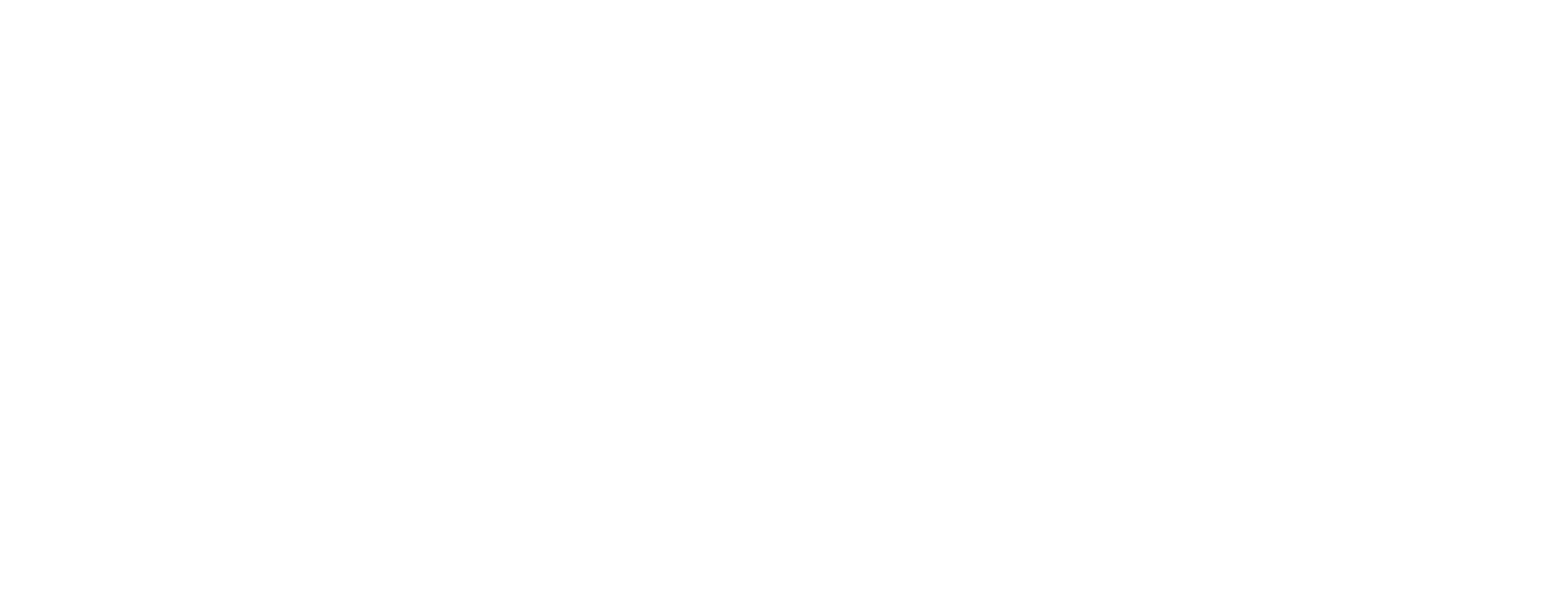
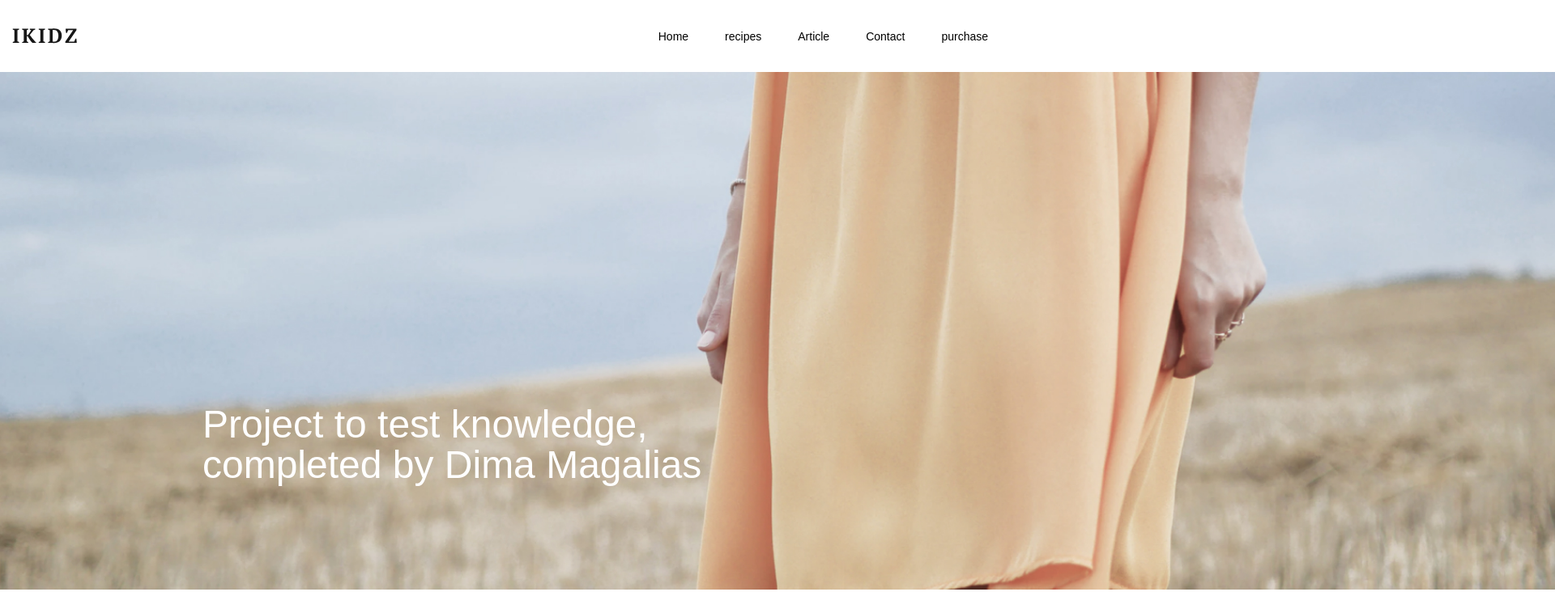
Before and after one commit to dimaboi2009/test-work, a plain HTML site: page index.html in a window 1280 px wide. Shown: the top 732 px of the page at 81% size, 1920 px wide, since content can reach past the window. Drawn offline with Linux system fonts and the light colour scheme.

Commit message:
test-work

```diff
--- a/index.html
+++ b/index.html
@@ -1,12 +1,38 @@
 <!DOCTYPE html>
 <html lang="en">
-<head>
-    <meta charset="UTF-8">
-    <meta http-equiv="X-UA-Compatible" content="IE=edge">
-    <meta name="viewport" content="width=device-width, initial-scale=1.0">
+  <head>
+    <meta charset="UTF-8" />
+    <meta http-equiv="X-UA-Compatible" content="IE=edge" />
+    <meta name="viewport" content="width=device-width, initial-scale=1.0" />
+    <link rel="stylesheet" href="./style.css" />
     <title>Document</title>
-</head>
-<body>
-
-</body>
+  </head>
+  <body>
+      <div class="container">
+        <div class="nav">
+          <img src="./img/logo.svg" alt="logo" class="logo" />
+          <ul class="nav__list">
+            <a href="#">
+              <li class="nav__item">Home</li>
+            </a>
+            <a href="#">
+              <li class="nav__item">recipes</li>
+            </a>
+            <a href="#">
+              <li class="nav__item">Article</li>
+            </a>
+            <a href="#">
+              <li class="nav__item">Contact</li>
+            </a>
+            <a href="#">
+              <li class="nav__item">purchase</li>
+            </a>
+          </ul>
+        </div>
+      </div>
+      <section class="home" style="background-image:url(./img/fon.jpg) ;">
+        <h1 class="text__fon">Project to test knowledge, completed by Dima Magalias
+        </h1>
+    </section>
+  </body>
 </html>
--- a/style.css
+++ b/style.css
@@ -0,0 +1,76 @@
+* {
+    margin: 0;
+    padding: 0;
+    box-sizing: border-box;
+  }
+  *::before,
+  *::after {
+    box-sizing: border-box;
+  }
+
+  ol,
+  ul,
+  menu {
+    list-style: none;
+  }
+  a {
+    text-decoration: none;
+    color: inherit;
+  }
+
+  body {
+    font-family: "Raleway", sans-serif;
+    font-style: normal;
+    font-weight: 400;
+    font-size: 14px;
+  }
+  .container {
+    max-width: 2000px;
+    width: 100%;
+    margin: 0;
+    padding: 0 15px;
+  }
+
+.nav{
+    display: flex;
+    padding: 35px 0;
+    justify-content: space-between;
+    align-items: center;
+}
+
+.nav__list{
+    display: flex;
+}
+
+.nav__item{
+    margin-right: 45px;
+}
+
+.nav__link{
+    font-size: 15px;
+    line-height: 140%;
+    letter-spacing: 0.02em;
+    color: black;
+}
+
+.home{
+    background-size: cover;
+    background-repeat: no-repeat;
+    height: 80vh;
+    width: 2027px;
+    top: -513px;
+    left: 1975px;
+}
+.text__fon{
+    font-style: normal;
+    font-weight: 20;
+    font-size: 48px;
+    line-height: 50px;
+    color: #FFFFFF;
+    max-width: 713px;
+    width: 100%;
+    position: absolute;
+    left: 19.53%;
+    right: 43.33%;
+    top: calc(50% - 100px/2 + 150px);
+}
```
Also changed, not shown: img/1.png (added), img/2 (2).png (added), img/3.png (added), img/4.png (added), img/5.png (added), img/6.png (added), img/fon.jpg (added), img/logo.svg (added).
